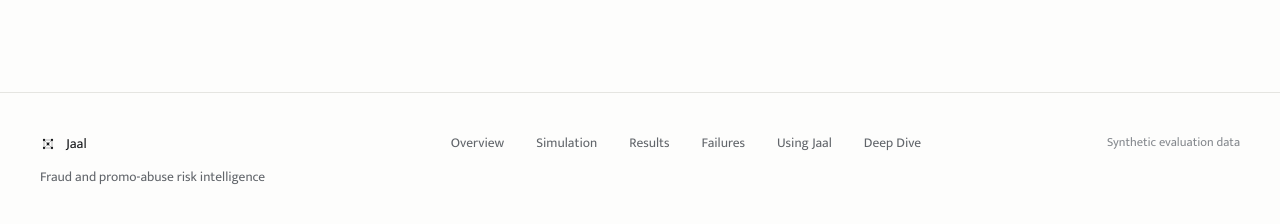
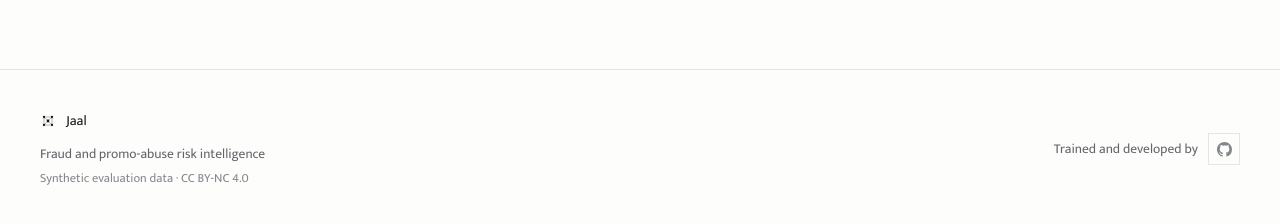
Before and after one commit to prawesh-12/jaal, a React (Vite) app in the folder ui/: page / in a window 1280 px wide. Shown: the part 572-796 px from the top of the page. Built offline with nearby package versions, Linux system fonts and the light colour scheme; no server answers.

Commit message:
fix: replace the footer nav with attribution and relicense under CC BY-NC 4.0

```diff
--- a/ui/src/App.jsx
+++ b/ui/src/App.jsx
@@ -1,5 +1,5 @@
 import { useEffect, useState } from "react";
-import { Mark } from "@/components/mark";
+import { Mark, GithubMark } from "@/components/mark";
 import { cn } from "@/lib/utils";
 import { ThemeToggle } from "@/components/theme";
 import { useJson } from "@/lib/useJson";
@@ -21,8 +21,6 @@
 
 const KEYS = TABS.map(([k]) => k);
 
-// The old five-page layout is linked from the docs, so its hashes still land
-// somewhere sensible rather than silently falling back to the overview.
 const ALIASES = {
   failure: "failures",
   cost: "deep", pipeline: "deep", queue: "deep", charts: "deep",
@@ -68,11 +66,10 @@
   );
 }
 
-function Footer({ onGoTo }) {
-  const links = TABS;
+function Footer() {
   return (
     <footer className="mt-24 border-t border-line">
-      <div className="shell flex flex-wrap items-start justify-between gap-x-16 gap-y-8 py-10">
+      <div className="shell flex flex-wrap items-center justify-between gap-x-16 gap-y-6 py-10">
         <div>
           <div className="flex items-center gap-2.5 text-fg">
             <Mark size={16} />
@@ -81,24 +78,23 @@
           <p className="mt-3 text-[13.5px] text-fg-muted">
             Fraud and promo-abuse risk intelligence
           </p>
+          <p className="mt-1 text-[12.5px] text-fg-faint">
+            Synthetic evaluation data &middot; CC BY-NC 4.0
+          </p>
         </div>
 
-        <nav aria-label="Footer" className="flex flex-wrap gap-x-8 gap-y-2">
-          {links.map(([key, label]) => (
-            <button
-              key={key}
-              type="button"
-              onClick={() => onGoTo(key)}
-              className="interactive text-[13.5px] text-fg-muted hover:text-fg"
-            >
-              {label}
-            </button>
-          ))}
-        </nav>
-
-        <p className="text-[12.5px] text-fg-faint">
-          Synthetic evaluation data
-        </p>
+        <div className="flex items-center gap-2.5 text-[13.5px] text-fg-muted">
+          <span>Trained and developed by</span>
+          <a
+            href="https://github.com/prawesh-12"
+            target="_blank"
+            rel="noreferrer"
+            aria-label="Prawesh Mandal on GitHub"
+            className="interactive inline-flex size-8 items-center justify-center border border-line text-fg-faint hover:border-line-strong hover:text-fg"
+          >
+            <GithubMark size={15} />
+          </a>
+        </div>
       </div>
     </footer>
   );
@@ -161,7 +157,7 @@
         {tab === "deep" && <DeepDive />}
       </main>
 
-      {tab !== "simulation" && <Footer onGoTo={setTab} />}
+      {tab !== "simulation" && <Footer />}
     </div>
   );
 }
--- a/ui/src/components/mark.jsx
+++ b/ui/src/components/mark.jsx
@@ -14,3 +14,11 @@
     </svg>
   );
 }
+
+export function GithubMark({ size = 18 }) {
+  return (
+    <svg width={size} height={size} viewBox="0 0 16 16" fill="currentColor" aria-hidden="true">
+      <path d="M8 0C3.58 0 0 3.58 0 8c0 3.54 2.29 6.53 5.47 7.59.4.07.55-.17.55-.38 0-.19-.01-.82-.01-1.49-2.01.37-2.53-.49-2.69-.94-.09-.23-.48-.94-.82-1.13-.28-.15-.68-.52-.01-.53.63-.01 1.08.58 1.23.82.72 1.21 1.87.87 2.33.66.07-.52.28-.87.51-1.07-1.78-.2-3.64-.89-3.64-3.95 0-.87.31-1.59.82-2.15-.08-.2-.36-1.02.08-2.12 0 0 .67-.21 2.2.82a7.4 7.4 0 0 1 2-.27c.68 0 1.36.09 2 .27 1.53-1.04 2.2-.82 2.2-.82.44 1.1.16 1.92.08 2.12.51.56.82 1.27.82 2.15 0 3.07-1.87 3.75-3.65 3.95.29.25.54.73.54 1.48 0 1.07-.01 1.93-.01 2.2 0 .21.15.46.55.38A8.01 8.01 0 0 0 16 8c0-4.42-3.58-8-8-8Z" />
+    </svg>
+  );
+}
```
Also changed, not shown: 2 other files (tests, documents, lock files or other folders).
